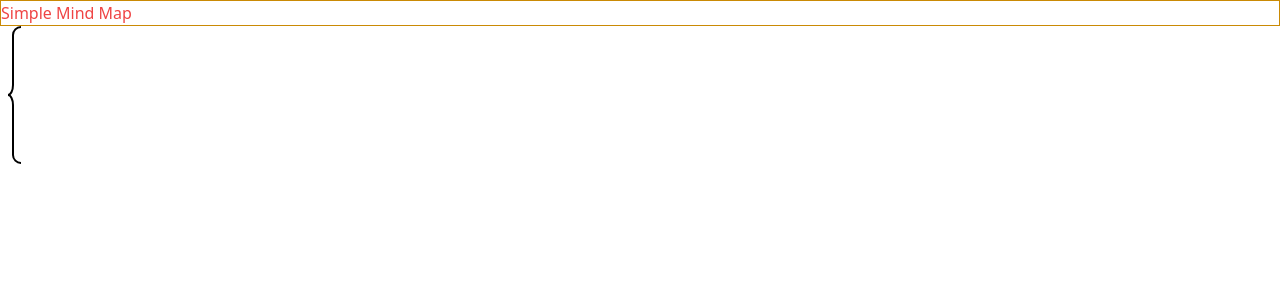
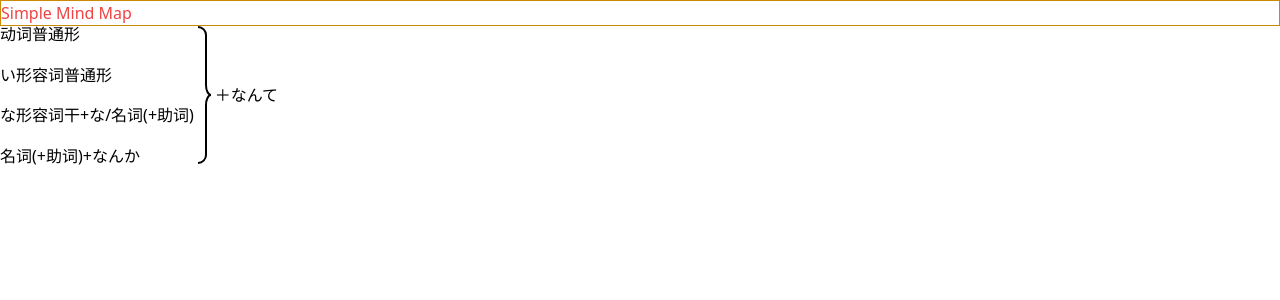
Before and after one commit to kakmsaikou/simple-mind-map, a React (Vite) app: page / in a window 1280 px wide. Shown: the top 300 px of the page. Built offline with nearby package versions, Linux system fonts and the light colour scheme.

Commit message:
feat: complete basic style

```diff
--- a/src/App.tsx
+++ b/src/App.tsx
@@ -1,10 +1,24 @@
+import { useState } from 'react';
 import CurlyBracket from './components/CurlyBracket';
 
 const App = () => {
+  const [sideHeight] = useState(100);
   return (
     <>
       <h1 className='text-red-500 border border-yellow-600'>Simple Mind Map</h1>
-      <CurlyBracket sideHeight={100}/>
+      <div className='flex items-center space-x-1'>
+        <ul
+          className='flex flex-col justify-between'
+          style={{ height: `${sideHeight + 38}px`, lineHeight: '1em' }}
+        >
+          <li>动词普通形</li>
+          <li>い形容词普通形</li>
+          <li>な形容词干+な/名词(+助词)</li>
+          <li>名词(+助词)+なんか</li>
+        </ul>
+        <CurlyBracket sideHeight={sideHeight} />
+        <div>＋なんて</div>
+      </div>
     </>
   );
 };
--- a/src/components/CurlyBracket.tsx
+++ b/src/components/CurlyBracket.tsx
@@ -1,10 +1,6 @@
 const CurlyBracket = ({ sideHeight = 50 }) => {
   return (
-    <svg
-      className='block ml-2'
-      width='13px'
-      height={`${sideHeight + 38}px`}
-    >
+    <svg className='block rotate-180' width='13px' height={`${sideHeight + 38}px`}>
       <path
         fill='none'
         stroke='black'
```
